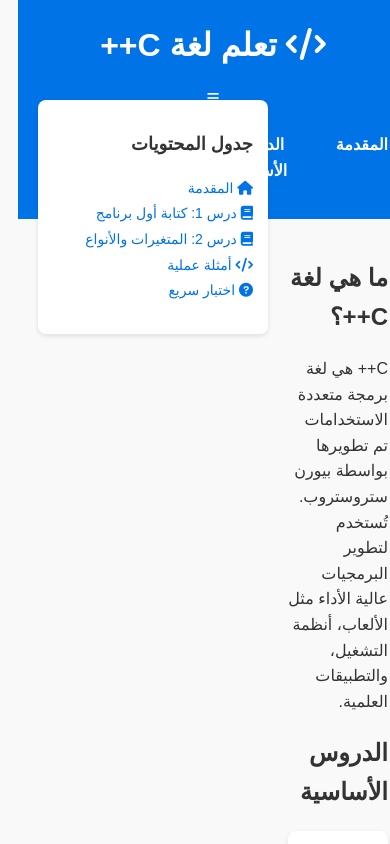
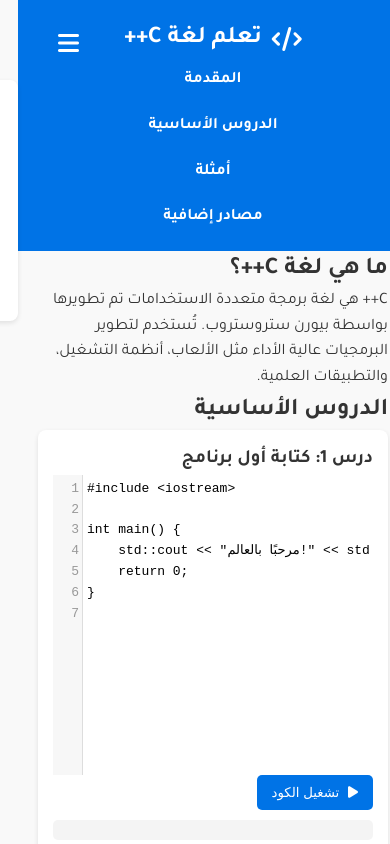
Before and after one commit to MOKRANE87756/apprendre-c-, a plain HTML site: page index.html in a window 390 px wide. Shown: the top 844 px of the page. Drawn offline with nearby package versions, Linux system fonts and the light colour scheme.

Commit message:
Update styles.css

```diff
--- a/styles.css
+++ b/styles.css
@@ -1,11 +1,21 @@
 /* تنسيق عام */
-body {
-    font-family: Arial, sans-serif;
+* {
     margin: 0;
     padding: 0;
+    box-sizing: border-box;
+}
+
+body {
+    font-family: 'Tajawal', sans-serif;
     background-color: #f9f9f9;
     color: #333;
     line-height: 1.6;
+}
+
+.container {
+    max-width: 1200px;
+    margin: 0 auto;
+    padding: 0 20px;
 }
 
 header {
@@ -13,35 +23,67 @@ header {
     color: white;
     padding: 20px;
     text-align: center;
+    position: relative;
 }
 
 header h1 {
-    margin: 0;
+    font-size: 24px;
+    display: flex;
+    align-items: center;
+    justify-content: center;
+}
+
+header h1 i {
+    margin-left: 10px;
+}
+
+#menu-toggle {
+    display: none;
+    position: absolute;
+    top: 20px;
+    left: 20px;
+    background: none;
+    border: none;
+    color: white;
+    font-size: 24px;
+    cursor: pointer;
 }
 
 nav ul {
     list-style: none;
-    padding: 0;
     display: flex;
     justify-content: center;
     gap: 20px;
+    margin-top: 10px;
 }
 
 nav ul li a {
     color: white;
     text-decoration: none;
     font-weight: bold;
+    padding: 10px 15px;
+    border-radius: 5px;
+    transition: background-color 0.3s ease;
+}
+
+nav ul li a:hover {
+    background-color: #005bb5;
 }
 
 aside#sidebar {
     position: fixed;
-    top: 100px;
-    left: 20px;
-    width: 200px;
+    top: 80px;
+    left: -250px;
+    width: 250px;
     background-color: #fff;
-    padding: 15px;
+    padding: 20px;
     border-radius: 8px;
     box-shadow: 0 2px 5px rgba(0, 0, 0, 0.1);
+    transition: left 0.3s ease;
+}
+
+aside#sidebar.active {
+    left: 0;
 }
 
 aside#sidebar h2 {
@@ -58,10 +100,14 @@ aside#sidebar ul li a {
     text-decoration: none;
     color: #0073e6;
     font-size: 14px;
+    display: flex;
+    align-items: center;
+    gap: 10px;
+    margin-bottom: 10px;
 }
 
 main {
-    margin-left: 250px;
+    margin-left: 300px;
     padding: 20px;
 }
 
@@ -90,11 +136,15 @@ button {
     padding: 10px 15px;
     border-radius: 5px;
     cursor: pointer;
-    margin-top: 10px;
+    transition: background-color 0.3s ease;
 }
 
 button:hover {
     background-color: #005bb5;
+}
+
+button i {
+    margin-left: 5px;
 }
 
 .output {
@@ -119,8 +169,24 @@ footer {
     padding: 10px 15px;
     border-radius: 5px;
     cursor: pointer;
+    transition: background-color 0.3s ease;
 }
 
 #backToTop:hover {
     background-color: #005bb5;
 }
+
+@media (max-width: 768px) {
+    #menu-toggle {
+        display: block;
+    }
+
+    nav ul {
+        flex-direction: column;
+        align-items: center;
+    }
+
+    main {
+        margin-left: 0;
+    }
+}
```
